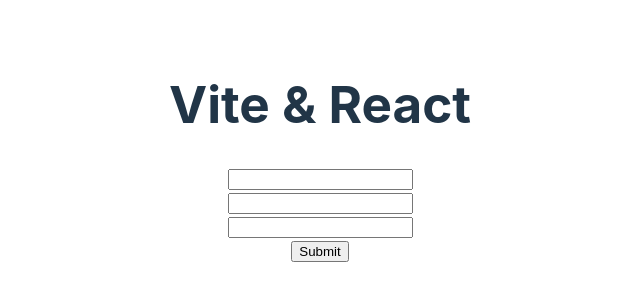
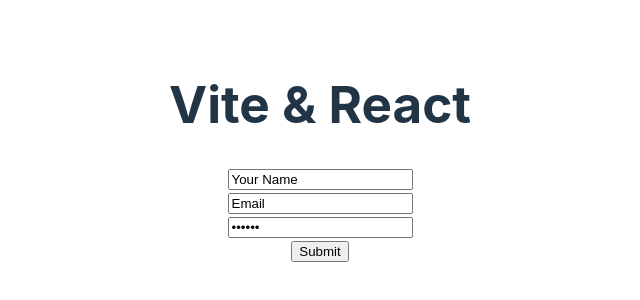
Before and after one commit to rootnure/react-core-concepts-part-2-L2_preparation_007, a React (Vite) app: page / in a window 1280 px wide. Shown: the part 248-548 px from the top of the page, without its empty margins (320-960 px from the left). Built offline with nearby package versions, Linux system fonts and the light colour scheme.

Commit message:
individual state (controlled element) for form

```diff
--- a/src/App.jsx
+++ b/src/App.jsx
@@ -1,12 +1,14 @@
 import './App.css'
-import SimpleForm from './components/SimpleForm/SimpleForm'
+// import SimpleForm from './components/SimpleForm/SimpleForm'
+import StatefulForm from './components/StatefulForm/StatefulForm'
 
 function App() {
 
   return (
     <>
       <h1>Vite & React</h1>
-      <SimpleForm></SimpleForm>
+      {/* <SimpleForm></SimpleForm> */}
+      <StatefulForm></StatefulForm>
     </>
   )
 }
--- /dev/null
+++ b/src/components/StatefulForm/StatefulForm.jsx
@@ -0,0 +1,66 @@
+import { useState } from "react";
+
+const StatefulForm = () => {
+
+  const [name, setName] = useState(null);
+  const [email, setEmail] = useState(null);
+  const [password, setPassword] = useState(null);
+  const [error, setError] = useState('');
+
+  const handleSubmit = e => {
+    e.preventDefault();
+    if (password.length < 6) {
+      setError('Password must be 6 characters of longer');
+    }
+    else {
+      setError('');
+      console.log(name, email, password);
+    }
+  }
+
+  const handleNameChange = e => {
+    console.log(e.target.value);
+    setName(e.target.value);
+  }
+
+  const handleEmailChange = e => {
+    console.log(e.target.value);
+    setEmail(e.target.value);
+  }
+
+  const handlePasswordChange = e => {
+    console.log(e.target.value);
+    setPassword(e.target.value);
+  }
+
+  return (
+    <div>
+      <form onSubmit={handleSubmit}>
+        <input
+          onChange={handleNameChange}
+          defaultValue="Your Name"
+          type="text"
+          name="name" />
+        <br />
+        <input
+          onChange={handleEmailChange}
+          type="email"
+          defaultValue="Email"
+          name="email" />
+        <br />
+        <input
+          onChange={handlePasswordChange}
+          type="password"
+          defaultValue="******"
+          name="password" />
+        <br />
+        <input type="submit" value="Submit" />
+      </form>
+      {
+        error && <p>{error}</p>
+      }
+    </div>
+  );
+};
+
+export default StatefulForm;
--- /dev/null
+++ b/src/components/__form__.js
@@ -0,0 +1,6 @@
+/**
+ * 1. sue form tag and onSubmit handler with event (e)
+ * 1.5. Form e access e.target.[name of the input field].value
+ *
+ * 2. use individual field state
+ */
```
